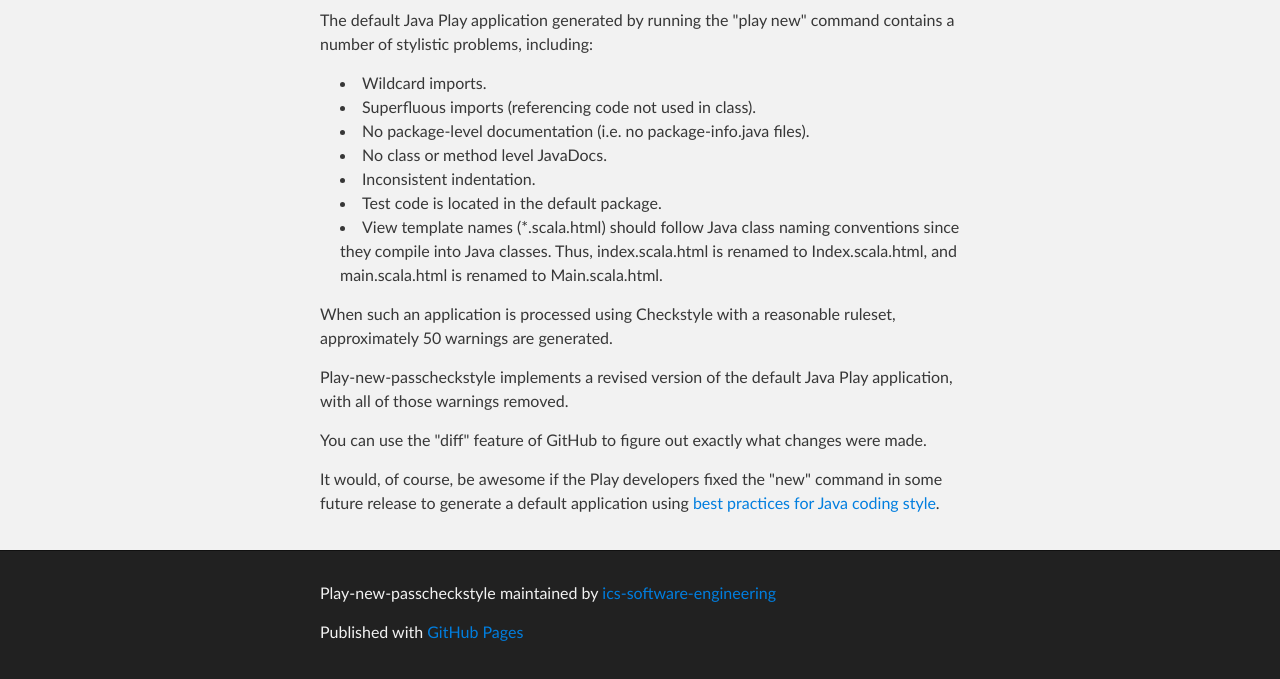
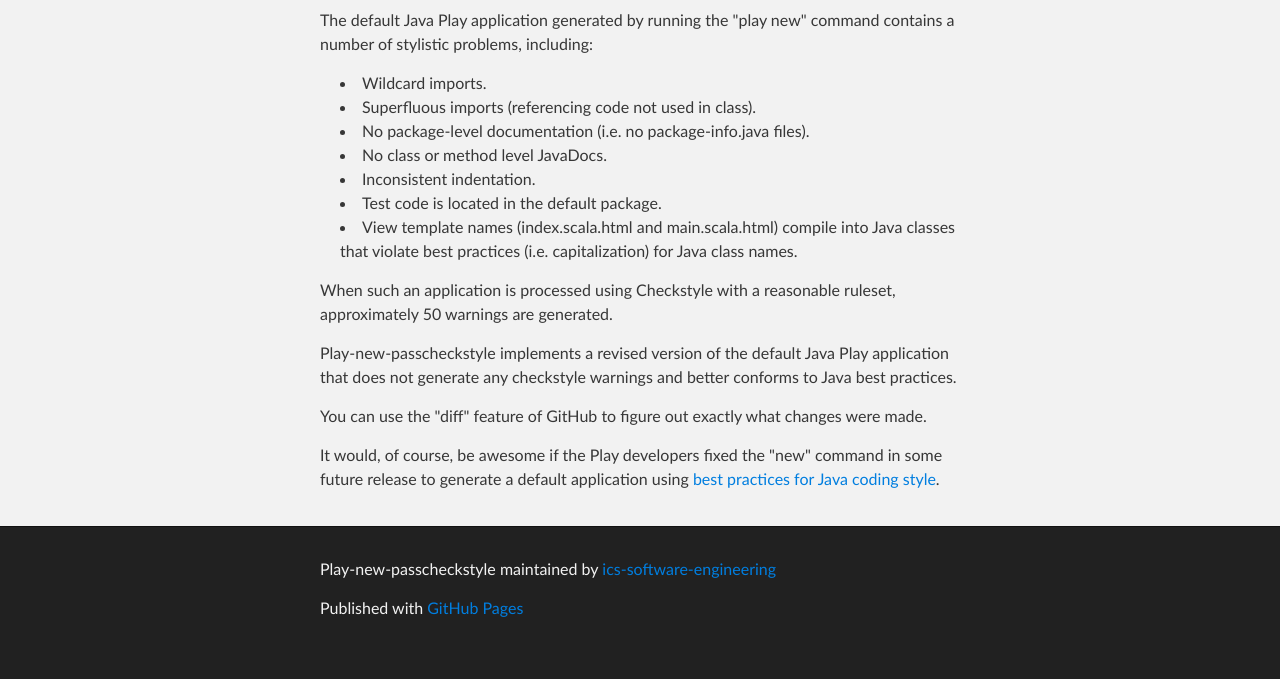
Before and after one commit to ics-software-engineering/play-new-passcheckstyle, a plain HTML site: page index.html in a window 1280 px wide. Shown: the part 252-931 px from the top of the page. After the commit the page ends 907 px from the top, so only its background shows below. Drawn offline with Linux system fonts and the light colour scheme.

Commit message:
Create gh-pages branch via GitHub

```diff
--- a/index.html
+++ b/index.html
@@ -41,14 +41,13 @@ stylistic problems, including:</p>
 <li>No class or method level JavaDocs.</li>
 <li>Inconsistent indentation.</li>
 <li>Test code is located in the default package.</li>
-<li>View template names (*.scala.html) should follow Java class naming conventions since they compile into
-Java classes. Thus, index.scala.html is renamed to Index.scala.html, and main.scala.html is renamed to
-Main.scala.html.</li>
+<li>View template names (index.scala.html and main.scala.html) compile into Java classes
+that violate best practices (i.e. capitalization) for Java class names.</li>
 </ul><p>When such an application is processed using Checkstyle with a reasonable ruleset,
 approximately 50 warnings are generated.</p>
 
-<p>Play-new-passcheckstyle implements a revised version of the default Java Play application, with all of
-those warnings removed.  </p>
+<p>Play-new-passcheckstyle implements a revised version of the default Java Play application
+that does not generate any checkstyle warnings and better conforms to Java best practices. </p>
 
 <p>You can use the "diff" feature of GitHub to figure out exactly what changes were made.</p>
 
```
Also changed, not shown: params.json (+1 -1 lines).
